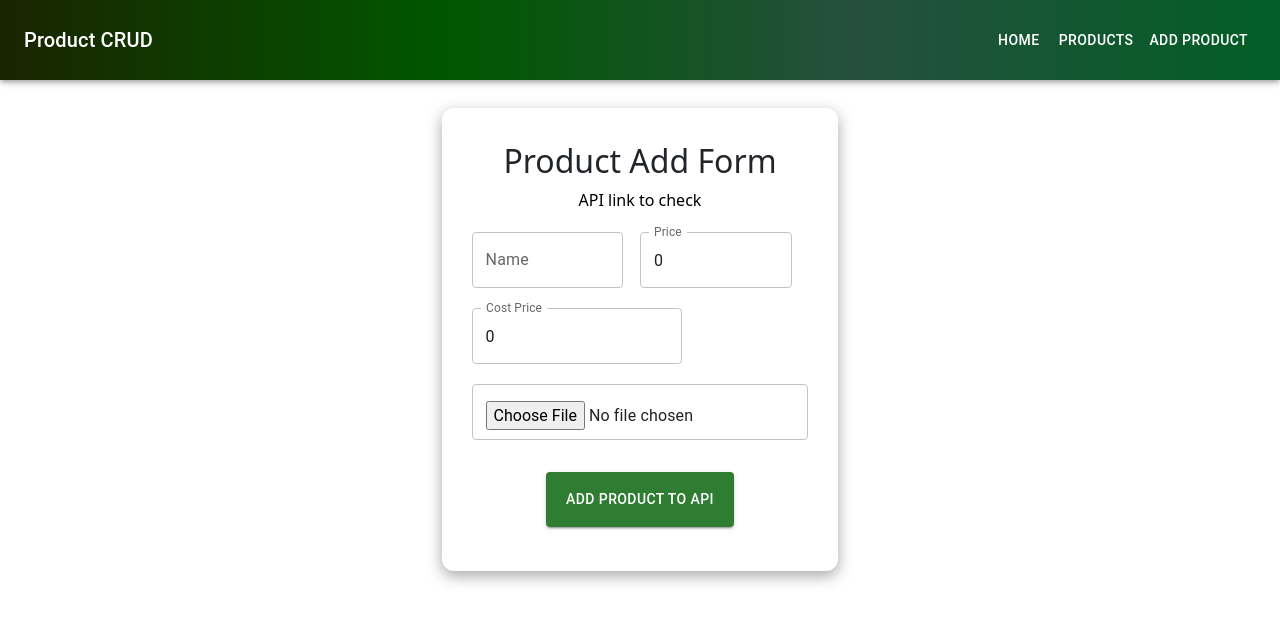
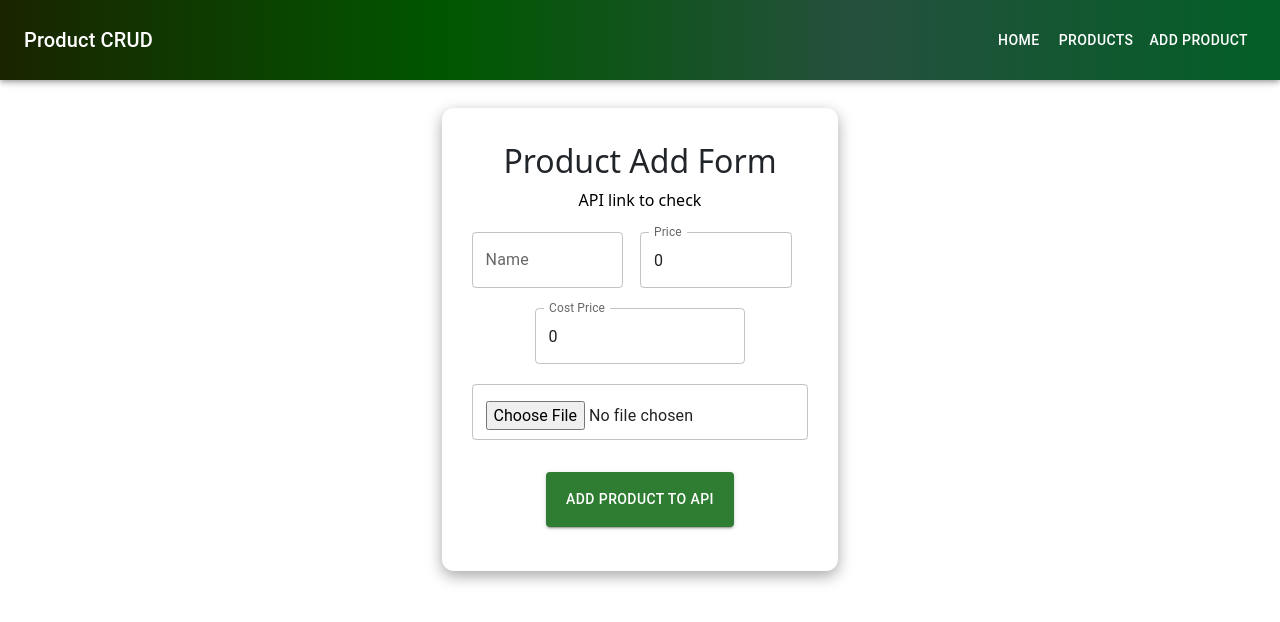
Before and after one commit to elnurxo/productCRUD, a React (Create React App) app in the folder front-end/: page /add-product in a window 1280 px wide. Shown: the top 622 px of the page. Built offline with nearby package versions, Linux system fonts and the light colour scheme; no server answers.

Commit message:
porduct add done

```diff
--- a/front-end/src/pages/AddProduct/index.jsx
+++ b/front-end/src/pages/AddProduct/index.jsx
@@ -16,34 +16,31 @@ import * as Yup from "yup";
 import toast, { Toaster } from "react-hot-toast";
 
 const AddProducts = () => {
-  const [categories, setCategories] = useState([]);
+  const [products, setProducts] = useState([]);
 
-  useEffect(() => {
-    axios
-      .get("https://northwind.vercel.app/api/categories")
-      .then((res) => setCategories(res.data));
-  }, []);
+  // useEffect(() => {
+  //   axios
+  //     .get("https://northwind.vercel.app/api/categories")
+  //     .then((res) => setProducts(res.data));
+  // }, []);
   const formik = useFormik({
     initialValues: {
-      categoryId: "",
       name: "",
       price: 0,
       costPrice: 0,
       image: "",
     },
     validationSchema: Yup.object().shape({
-      categoryId: Yup.string().required("Required"),
       name: Yup.string()
         .required("Required")
         .min(4, "must be at least 4 characters"),
-      unitPrice: Yup.number().required("Required"),
-      unitsInStock: Yup.number().required("Required"),
-      discounted: Yup.bool().required("Required"),
-      quantityPerUnit: Yup.string().required("Required"),
+      price: Yup.number().required("Required").min(0, "price cannot be less than zero"),
+      costPrice: Yup.number().required("Required"),
+      image: Yup.object().required("Required"),
     }),
     onSubmit: async (values) => {
       axios
-        .post("https://northwind.vercel.app/api/products", values)
+        .post("http://localhost:8080/post", values)
         .then((res) => console.log(res.data));
         notify();
         formik.resetForm();
@@ -150,7 +147,7 @@ const AddProducts = () => {
                 marginTop: "20px",
               }}
             >
-              <Box>
+              <Box sx={{display:'flex',justifyContent:'center',margin:'0 auto'}}>
                 <TextField
                   style={{ width: "85%" }}
                   id="outlined-basic"
```
